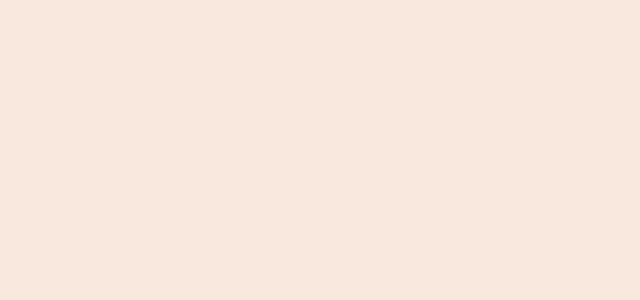
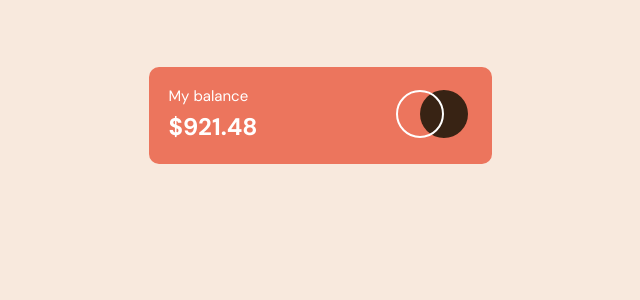
Before and after one commit to giorgisilagadze/expenses-chart-component-React, a React (Vite) app: page / in a window 1280 px wide. Shown: the top 300 px of the page, without its empty margins (320-960 px from the left). Built offline with nearby package versions, Linux system fonts and the light colour scheme.

Commit message:
style: my balance is done

```diff
--- a/src/App.jsx
+++ b/src/App.jsx
@@ -1,9 +1,11 @@
 import { GlobalStyled } from "./styled-components/Global.Styled";
+import Balance from "./components/Balance";
 
 function App() {
   return (
     <>
       <GlobalStyled />
+      <Balance />
     </>
   );
 }
--- /dev/null
+++ b/src/components/Balance.jsx
@@ -0,0 +1,13 @@
+import { MainDiv, BalText, Money } from "../styled-components/Balance.Styled";
+
+export default function Balance() {
+  return (
+    <MainDiv>
+      <div>
+        <BalText>My balance</BalText>
+        <Money>$921.48</Money>
+      </div>
+      <img src="./images/logo.svg" />
+    </MainDiv>
+  );
+}
--- /dev/null
+++ b/src/styled-components/Balance.Styled.js
@@ -0,0 +1,27 @@
+import styled from "styled-components";
+
+export const MainDiv = styled.div`
+    width: 343px;
+    margin: 67px auto 0px;
+    background-color: #EC755D;
+    border-radius: 10px;
+    padding: 20px 24px 22px 20px;
+    display: flex;
+    justify-content: space-between;
+    align-items: center;
+`
+
+export const BalText = styled.p`
+    font-weight: 400;
+    font-size: 15px;
+    line-height: 19.53px;
+    color: white;
+`
+
+export const Money = styled.p`
+    font-weight: 700;
+    font-size: 24px;
+    line-height: 31.25px;
+    color: white;
+    margin-top: 4px;
+`
```
